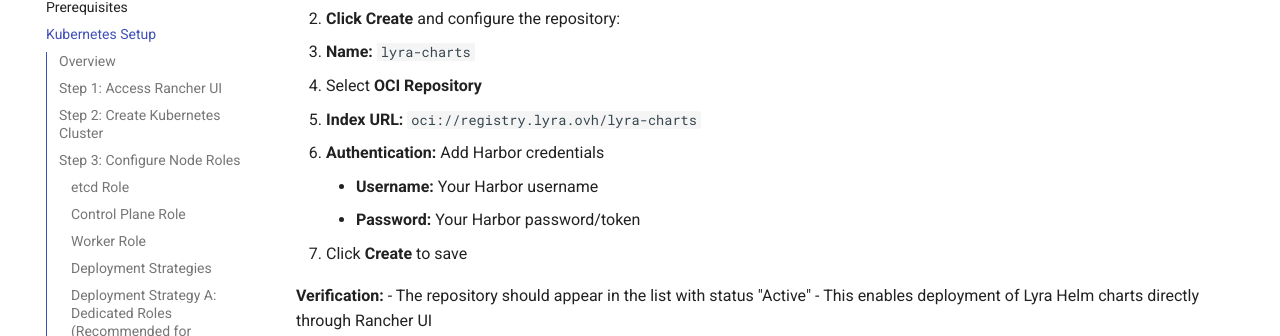
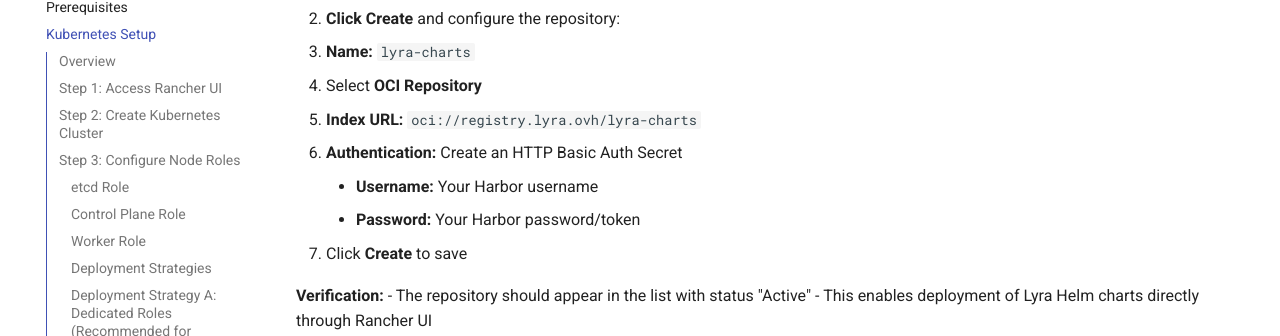
Before and after one commit to amreinch/lyra-docs, an MkDocs documentation site: the page built from docs/installation/kubernetes-setup.md, in a window 1280 px wide and 900 px high, scrolled down 7973 px. Shown: the part 117-453 px from the top of the window. Built offline with MkDocs 1.6.1 and Material for MkDocs 9.7.7, drawn with Linux system fonts in a browser that asks for light colours; comment, search, counter and statistics services are not loaded.

Commit message:
Update Helm repository authentication instruction
- Changed from 'Add Harbor credentials' to 'Create an HTTP Basic Auth Secret'

```diff
--- a/docs/installation/kubernetes-setup.md
+++ b/docs/installation/kubernetes-setup.md
@@ -381,7 +381,7 @@ After cluster creation, configure Rancher settings required for application depl
    - **Name:** `lyra-charts`
    - Select **OCI Repository**
    - **Index URL:** `oci://registry.lyra.ovh/lyra-charts`
-   - **Authentication:** Add Harbor credentials
+   - **Authentication:** Create an HTTP Basic Auth Secret
      - **Username:** Your Harbor username
      - **Password:** Your Harbor password/token
    - Click **Create** to save
```
